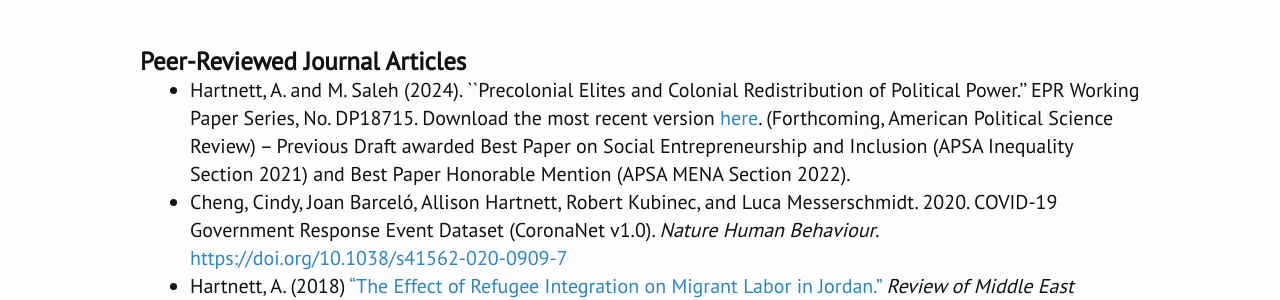
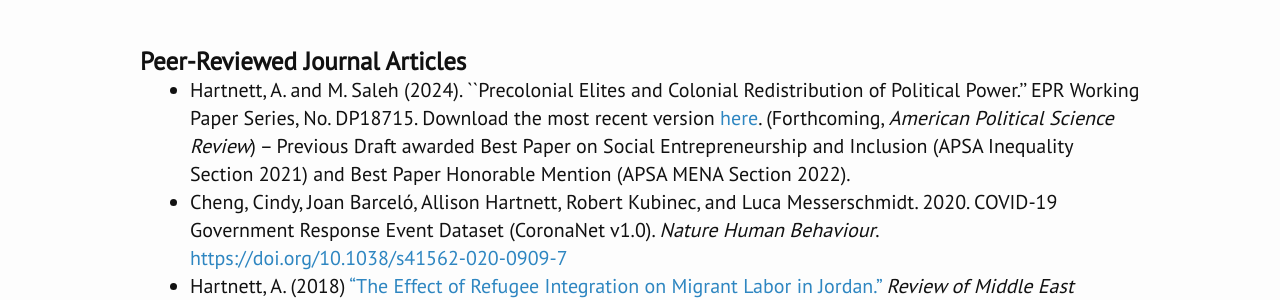
Before and after one commit to ashartnett/ashartnett.github.io, a Jekyll site: the page built from markdowns/2research.md, in a window 1280 px wide and 900 px high. Shown: the part 238-538 px from the top of the window. Built offline with Jekyll 4.4.1, drawn with Linux system fonts in a browser that asks for light colours.

```diff
--- a/markdowns/2research.md
+++ b/markdowns/2research.md
@@ -9,7 +9,7 @@ permalink: /research/
  - _Regressive Redistribution: The Politics of Inequality in Post-Colonial Autocracies_ (In progress)
 
 ### Peer-Reviewed Journal Articles
- - Hartnett, A. and M. Saleh (2024). ``Precolonial Elites and Colonial Redistribution of Political Power.'' EPR Working Paper Series, No. DP18715. Download the most recent version [here](https://cepr.org/publications/dp18715). (Forthcoming, American Political Science Review)
+ - Hartnett, A. and M. Saleh (2024). ``Precolonial Elites and Colonial Redistribution of Political Power.'' EPR Working Paper Series, No. DP18715. Download the most recent version [here](https://cepr.org/publications/dp18715). (Forthcoming, _American Political Science Review_)
  -- Previous Draft awarded Best Paper on Social Entrepreneurship and Inclusion (APSA Inequality Section 2021) and Best Paper Honorable Mention (APSA MENA Section 2022).
  - Cheng, Cindy, Joan Barceló, Allison Hartnett, Robert Kubinec, and Luca Messerschmidt. 2020. COVID-19 Government Response Event Dataset (CoronaNet v1.0). _Nature Human Behaviour_. [https://doi.org/10.1038/s41562-020-0909-7](https://doi.org/10.1038/s41562-020-0909-7)
  - Hartnett, A. (2018) ["The Effect of Refugee Integration on Migrant Labor in Jordan."](https://www.cambridge.org/core/journals/review-of-middle-east-studies/article/effect-of-refugee-integration-on-migrant-labor-in-jordan/95541D86AA4B631E4F6DD5B4DB021B54/share/609691b425c4ee242e3f2ce060e5f21b1d5b430f#) _Review of Middle East Studies_, 52(2): 263-282.
```
